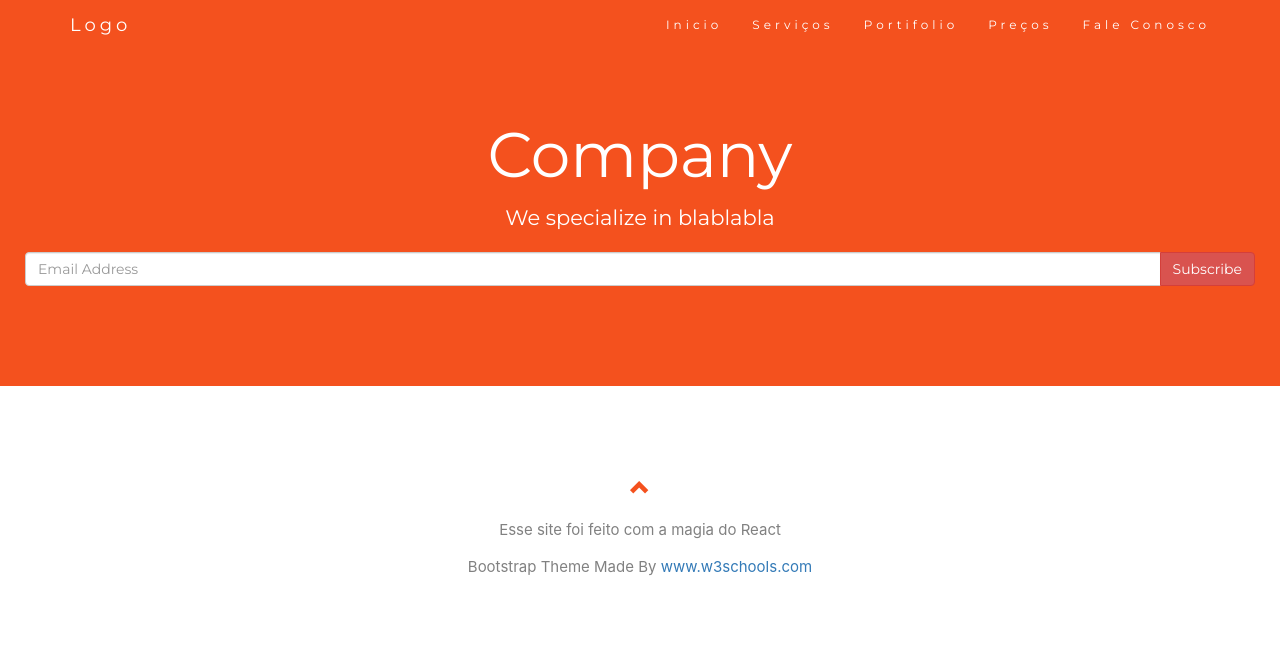
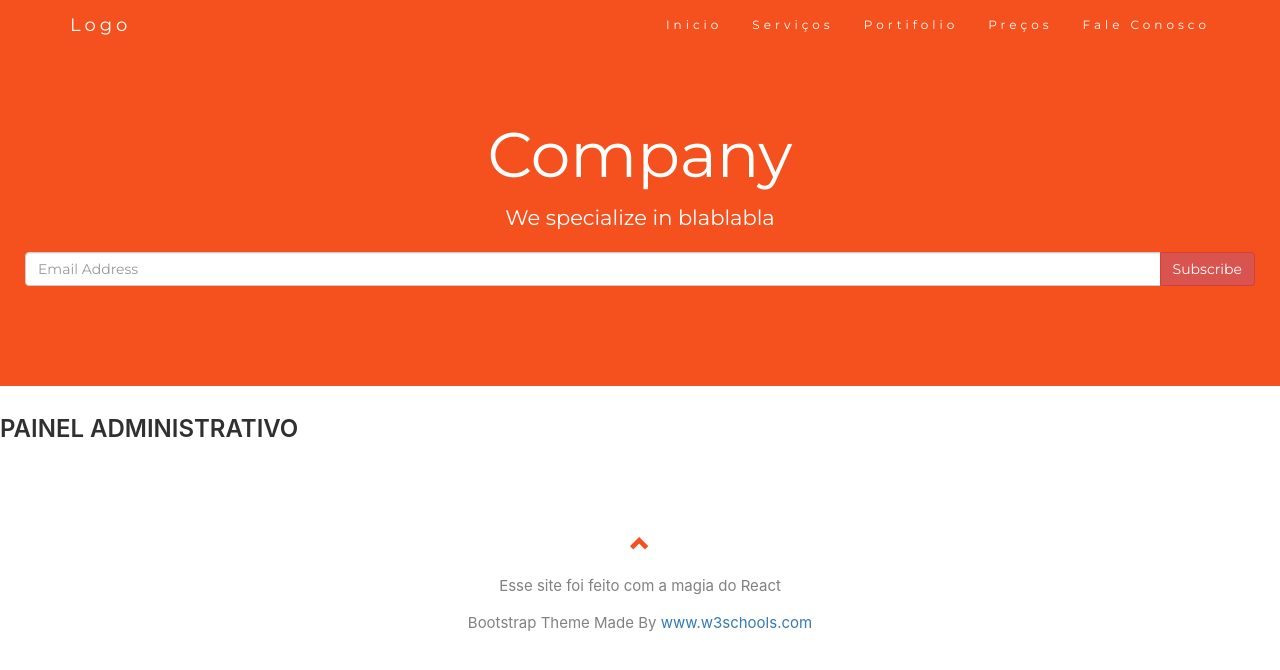
Before and after one commit to lbarbosssa/cursoReact, a React (Create React App) app in the folder company/: page /admin in a window 1280 px wide. Shown: the top 670 px of the page. Built offline with nearby package versions, Linux system fonts and the light colour scheme.

Commit message:
Componente para o Painel Administrativo

```diff
--- a/company/src/App.js
+++ b/company/src/App.js
@@ -9,6 +9,9 @@
 import Portifolio from './componentes/Portifolio'
 import Precos from './componentes/Precos'
 import Contatos from './componentes/Contatos'
+
+//Area Administtrativa
+import Admin from './admin/Admin'
 
 class App extends Component {
   render() {
@@ -23,6 +26,8 @@
           <Route path='/precos' component={Precos}/>
           <Route path='/contatos' component={Contatos}/>
 
+          <Route path='/admin' component={Admin} />
+
           <Rodape />
         </div>
       </BrowserRouter>
--- /dev/null
+++ b/company/src/admin/Admin.js
@@ -0,0 +1,14 @@
+import React, {Component} from 'react'
+
+class Admin extends Component {
+    constructor(props){
+        super(props)
+    }
+    render(){
+      return (
+        <h2>Painel Administrativo</h2>
+      )
+    }
+}
+
+export default Admin
```
